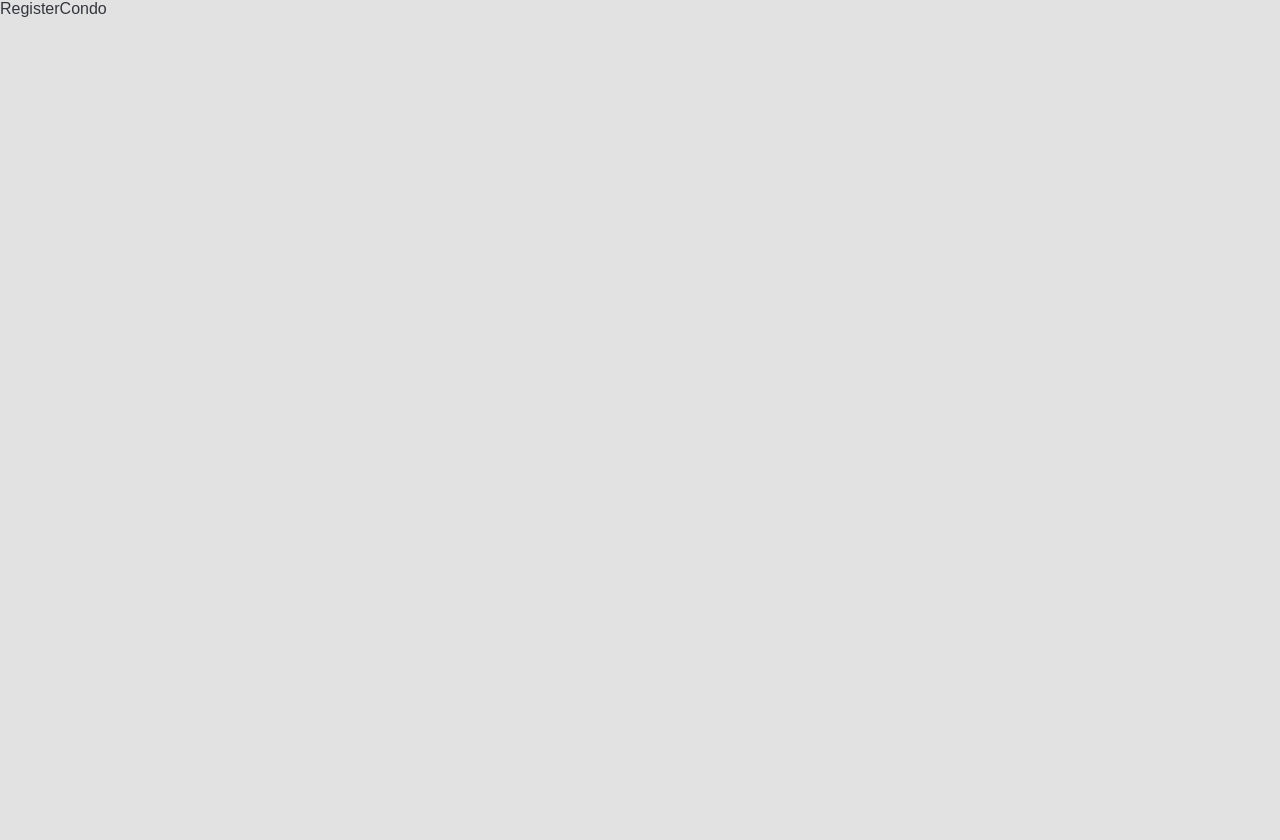
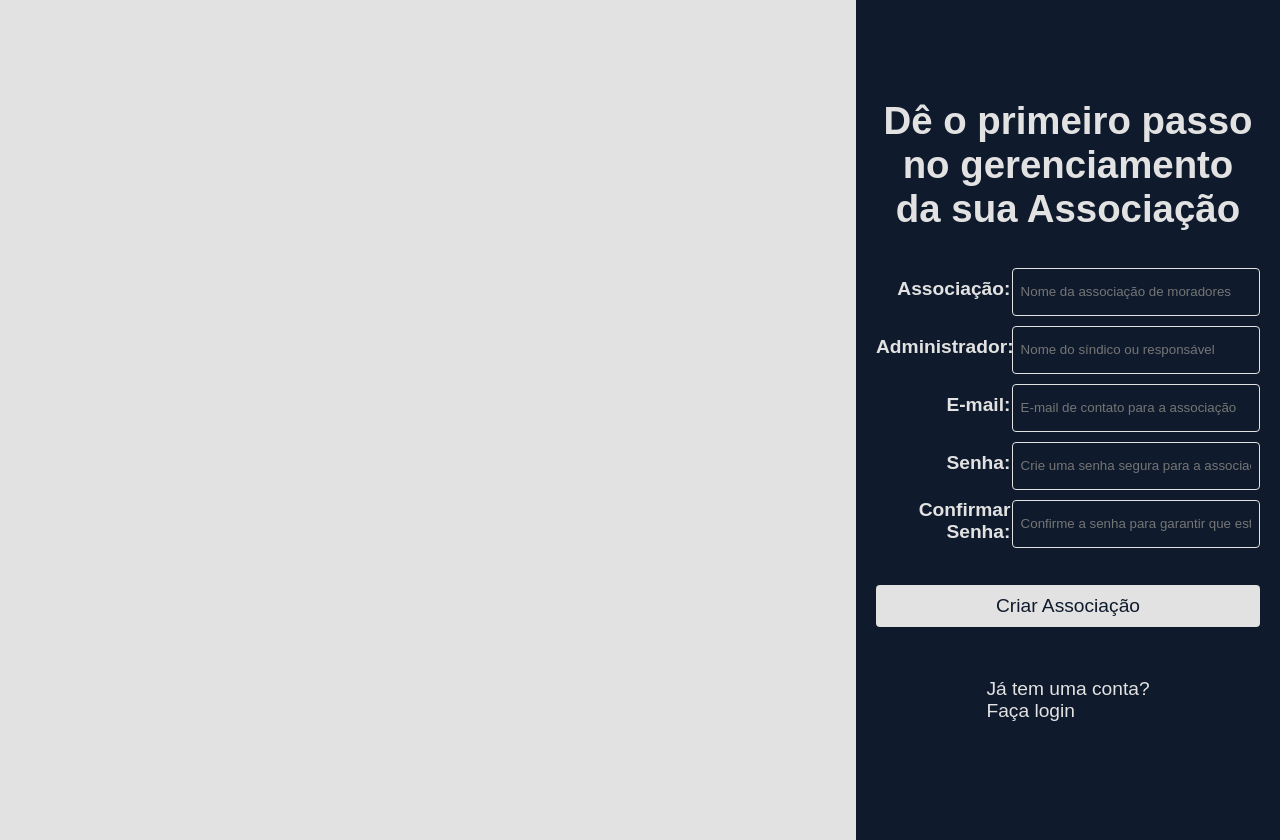
Before and after one commit to LucasBorali/condolize-web-front, a React (Vite) app: page /register in a window 1280 px wide. Before the commit the page ends 800 px from the top, so only its background shows below. Built offline with nearby package versions, Linux system fonts and the light colour scheme.

Commit message:
Estilo definido e fluxo de login e registro rodando entre si

```diff
--- a/src/components/Sidebar/Sidebar.module.css
+++ b/src/components/Sidebar/Sidebar.module.css
@@ -2,6 +2,7 @@
     width: 260px;
     background: var(--prussian-blue);
     color: var(--platinum);
+    border-radius:0 20px 20px 0;
 }
 
 .sidebar ul {
--- a/src/interfaces/AuthUser.ts
+++ b/src/interfaces/AuthUser.ts
@@ -1,6 +1,7 @@
 export interface AuthUser {
   userId: string;
   associationId: string;
+  name: string;
   email: string;
   role: string;
 }
--- /dev/null
+++ b/src/pages/Form.module.css
@@ -0,0 +1,72 @@
+.form-container {
+    max-width: 30vw;
+    margin: 0 0 0 auto;
+    padding: 20px;
+    background-color: var(--prussian-blue);
+    display: flex;
+    flex-direction: column;
+    align-items: center;
+    justify-content: center;
+    height: 100vh;
+     color: var(--platinum);
+     font-size: 1.2rem;
+}
+
+.form-container form {
+    width: 100%;
+
+}
+
+.form-container form h1 {
+    text-align: center;
+    margin-bottom: 2rem;
+}
+
+.form-container form div {
+    margin-bottom: 5px;
+    font-weight: bold;
+    display: flex;
+    justify-content: space-between;
+    align-items: center;
+
+}
+
+.form-container form input {
+    width: 60%;
+    height: 30px;
+    padding: 8px;
+    margin-top: 5px;
+    border: 1px solid var(--platinum);
+    border-radius: 4px;
+    background-color: var(--prussian-blue);
+    color: var(--platinum);
+}
+
+.form-container form label {
+    width: 35%;
+    text-align: right;
+}
+
+.form-container form button {
+    width: 100%;
+    padding: 10px;
+    background-color: var(--platinum);
+    color: var(--prussian-blue);
+    border: none;
+    border-radius: 4px;
+    cursor: pointer;
+    font-size: 1.2rem;
+   margin: 2rem 0;
+   cursor: pointer;
+   transition: .2s ease;
+}
+
+.form-container form button:hover {
+   background-color: var(--yellow);
+   font-weight: bold;
+   transform: scale(1.05);
+}
+
+.form-container a:hover {
+    color: var(--yellow);
+}
--- a/src/pages/Login.tsx
+++ b/src/pages/Login.tsx
@@ -1,7 +1,8 @@
 import { useState } from "react";
 import { login, me } from "../api/authApi";
 import {useAuth} from "../hooks/useAuth";
-import { useNavigate } from "react-router-dom";
+import { Link, useNavigate } from "react-router-dom";
+import classes from "./Form.module.css";
 
 
 const Login = () => {
@@ -36,21 +37,27 @@ const Login = () => {
 }
 
   return (
+    <div className={classes["form-container"]}>
     <form onSubmit={(e) => {
       e.preventDefault();
       loginHandler();
     }}>
+      <h1>Seja bem vindo de volta!</h1>
       <div>
         <label>Email:</label>
-        <input type="email" value={email} onChange={(e) => setEmail(e.target.value)} required />
+        <input type="email" value={email} onChange={(e) => setEmail(e.target.value)} required placeholder="Digite seu email"/>
       </div>
       <div>
         <label>Password:</label>
-        <input type="password" value={password} onChange={(e) => setPassword(e.target.value)} required />
+        <input type="password" value={password} onChange={(e) => setPassword(e.target.value)} required placeholder="Digite a senha"/>
       </div>
       <button type="submit">Login</button>
 
     </form>
+    <div>
+        <p>Não tem uma conta? <Link to="/register">Registre-se</Link></p>
+    </div>
+    </div>
   )
 }
 
--- a/src/pages/RegisterCondo.tsx
+++ b/src/pages/RegisterCondo.tsx
@@ -1,7 +1,121 @@
+import { useState } from "react";
+import { me, register } from "../api/authApi";
+import { Link, useNavigate } from "react-router-dom";
+import { useAuth } from "../hooks/useAuth";
+import classes from "./Form.module.css";
 
 const RegisterCondo = () => {
+
+  const auth = useAuth();
+  const navigate = useNavigate();
+
+  const [associationName, setAssociationName] = useState("");
+  const [adminName, setAdminName] = useState("");
+  const [email, setEmail] = useState("");
+  const [password, setPassword] = useState("");
+  const [confirmPassword, setConfirmPassword] = useState("");
+
+  const registerHandler = async () => {
+
+    if (password !== confirmPassword) {
+        alert("As senhas não conferem.");
+        return;
+    }
+
+    try {
+
+        const result = await register({
+            associationName,
+            adminName,
+            email,
+            password
+        });
+
+        localStorage.setItem("token", result.token);
+
+        const currentUser = await me();
+
+        auth.login(currentUser);
+
+        navigate("/admin-panel");
+
+    } catch (error) {
+        console.error(error);
+    }
+};
+
   return (
-    <div>RegisterCondo</div>
+     <div className={classes["form-container"]}>
+    <form onSubmit={(e) => {
+    e.preventDefault();
+    registerHandler();
+}}>
+     <h1>Dê o primeiro passo no gerenciamento da sua Associação</h1>
+    <div>
+
+
+
+
+        <label>Associação:</label>
+        <input
+            value={associationName}
+            onChange={(e) => setAssociationName(e.target.value)}
+            required
+            placeholder="Nome da associação de moradores"
+        />
+    </div>
+
+    <div>
+        <label>Administrador:</label>
+        <input
+            value={adminName}
+            onChange={(e) => setAdminName(e.target.value)}
+            required
+            placeholder="Nome do síndico ou responsável"
+        />
+    </div>
+
+    <div>
+        <label>E-mail: </label>
+        <input
+            type="email"
+            value={email}
+            onChange={(e) => setEmail(e.target.value)}
+            required
+            placeholder="E-mail de contato para a associação"
+        />
+    </div>
+
+    <div>
+        <label>Senha:</label>
+        <input
+            type="password"
+            value={password}
+            onChange={(e) => setPassword(e.target.value)}
+            required
+            placeholder="Crie uma senha segura para a associação"
+        />
+    </div>
+
+    <div>
+        <label>Confirmar Senha:</label>
+        <input
+            type="password"
+            value={confirmPassword}
+            onChange={(e) => setConfirmPassword(e.target.value)}
+            required
+            placeholder="Confirme a senha para garantir que está correta"
+        />
+    </div>
+
+    <button type="submit">
+        Criar Associação
+    </button>
+</form>
+<div>
+    <p>Já tem uma conta? <Link to="/login">Faça login</Link></p>
+</div>
+</div>
   )
 }
 
--- a/src/pages/app/AdminPanel.tsx
+++ b/src/pages/app/AdminPanel.tsx
@@ -7,7 +7,7 @@ const AdminPanel = () => {
 
   return (
    <>
-    <h1>Seja bem vindo, Lucas</h1>
+    <h1>Seja bem vindo, {user?.name}</h1>
 
             <p>Email: {user?.email}</p>
 
```
